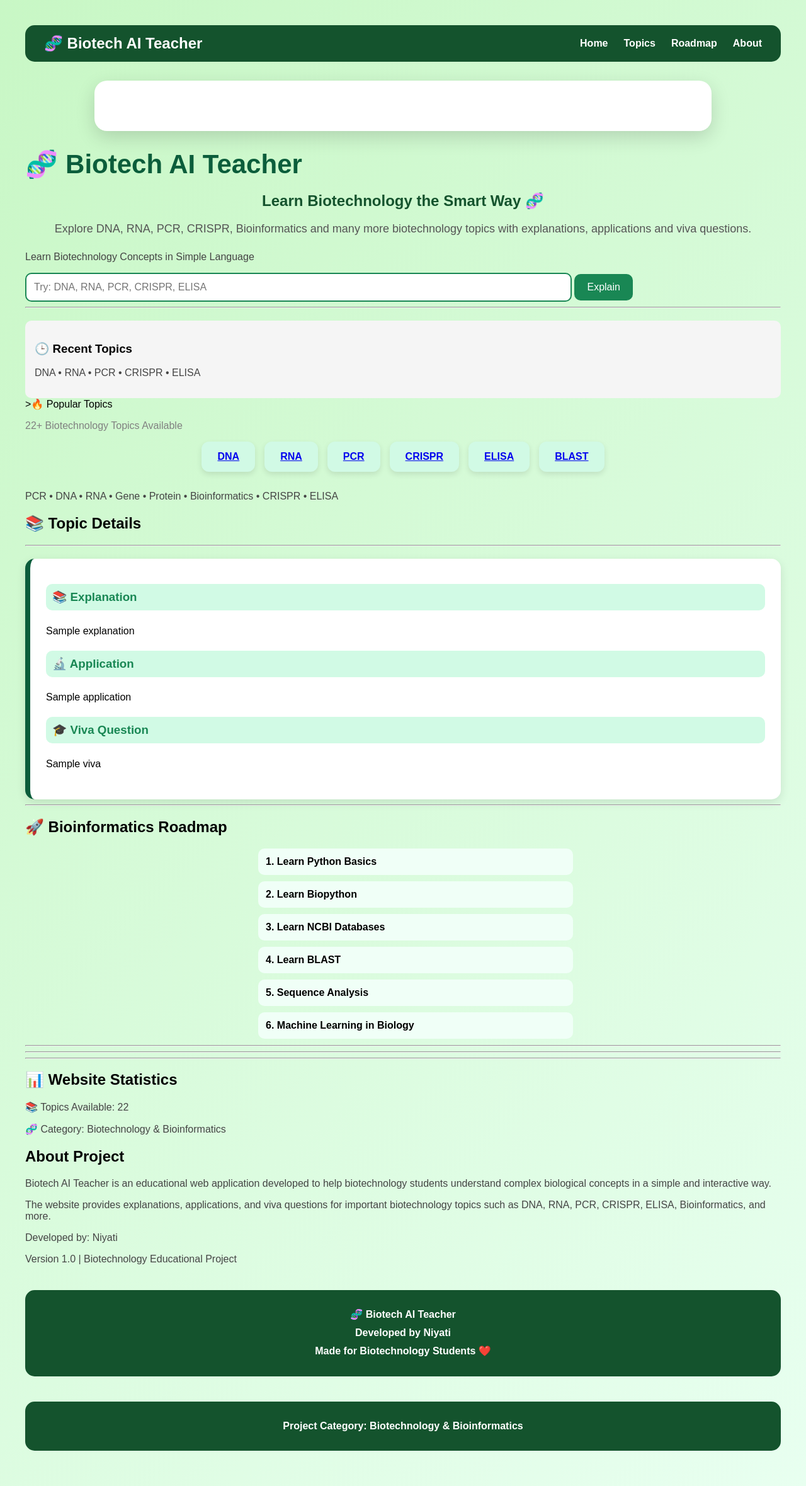
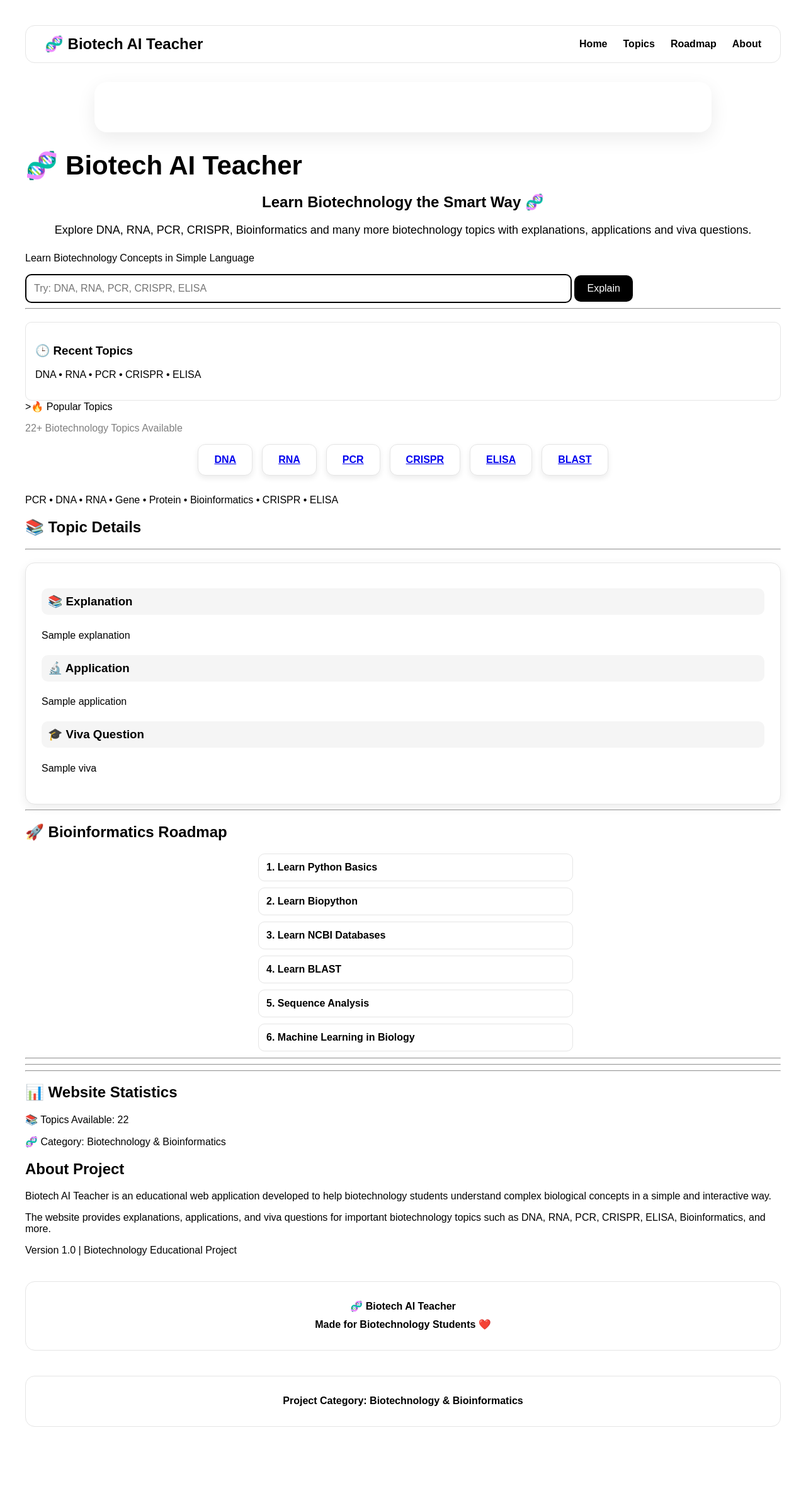
Before and after one commit to n6930012-netizen/biotech-ai-teacher, a Flask app: template templates/index.html in a window 1280 px wide. Shown: the whole page at 63% size. After the commit the page ends 2265 px from the top, so only its background shows below. Run offline with Flask 3, Linux system fonts and the light colour scheme; the template is opened without the code that fills it: most values are stand-ins (such as "Sample title", 1, 10 or a date in 2020).

Commit message:
Website updated

```diff
--- a/static/style.css
+++ b/static/style.css
@@ -1,67 +1,74 @@
 html{
     scroll-behavior: smooth;
 }
+
 body{
     font-family: Arial, sans-serif;
-    background: linear-gradient(135deg,#c8f7c5,#e8fff0);
+    background:#ffffff;
+    color:#000000;
     margin:0;
     padding:40px;
 }
+
 .container{
     max-width:900px;
     margin:auto;
-    background:white;
+    background:#ffffff;
     padding:40px;
     border-radius:20px;
-    box-shadow:0 10px 30px rgba(0,0,0,0.15);
+    box-shadow:0 10px 30px rgba(0,0,0,0.08);
     text-align:center;
+    color:#000000;
+    font-family: Arial, sans-serif;
 }
-
 h1{
-    color:#0f5132;
+    color:#000000;
 }
 
 input{
     width:60%;
     padding:12px;
-    border:2px solid #198754;
+    border:2px solid #000000;
     border-radius:10px;
+    background:#ffffff;
+    color:#000000;
 }
 
 button{
     padding:12px 20px;
-    background:#198754;
-    color:white;
+    background:#000000;
+    color:#ffffff;
     border:none;
     border-radius:10px;
     cursor:pointer;
 }
 
 button:hover{
-    background:#146c43;
+    background:#333333;
 }
 .result{
     margin-top:30px;
     padding:20px;
-    background:#f8fff8;
-    border-left:5px solid #198754;
+    background:#ffffff;
+    border-left:5px solid #000000;
     border-radius:10px;
     text-align:left;
 }
 
 .result h3{
-    color:#198754;
+    color:#000000;
 }
+
 /* HEADER */
 
 h1{
-    font-size: 42px;
-    color:#0b5d3b;
+    font-size:42px;
+    color:#000000;
     margin-bottom:10px;
 }
 
 p{
-    color:#444;
+    color:#000000;
 }
 
 /* FORM */
@@ -89,15 +96,15 @@ button:hover{
 .result{
     margin-top:30px;
     padding:25px;
-    background:white;
-    border-left:8px solid #0b5d3b;
+    background:#ffffff;
+    border-left:8px solid #000000;
     border-radius:15px;
-    box-shadow:0 8px 20px rgba(0,0,0,0.15);
+    box-shadow:0 8px 20px rgba(0,0,0,0.10);
 }
 
 .result h3{
-    color:#198754;
-    background:#d1fae5;
+    color:#000000;
+    background:#f5f5f5;
     padding:10px;
     border-radius:10px;
     margin-top:15px;
@@ -112,24 +119,25 @@ ol{
 }
 
 ol li{
-    background:#f0fff7;
+    background:#ffffff;
     margin:10px 0;
     padding:12px;
     border-radius:10px;
     list-style-position:inside;
     font-weight:bold;
+    border:1px solid #e5e5e5;
 }
 
 /* FOOTER */
-
 .footer{
     margin-top:40px;
-    color:#0b5d3b;
+    color:#000000;
     font-weight:bold;
 }
+
 .navbar{
-    background:#14532d;
-    color:white;
+    background:#ffffff;
+    color:#000000;
     padding:15px 30px;
 
     display:flex;
@@ -138,11 +146,14 @@ ol li{
 
     border-radius:15px;
     margin-bottom:30px;
+    border:1px solid #e5e5e5;
+
+    animation: slideDown 1s ease;
 }
 
 .navbar h2{
     margin:0;
-    color:white;
+    color:#000000;
 }
 
 .navbar ul{
@@ -154,15 +165,13 @@ ol li{
 }
 
 .navbar a{
-    color:white;
+    color:#000000;
     text-decoration:none;
     font-weight:bold;
 }
 
 .navbar a:hover{
-    color:#bbf7d0;
-    .navbar{
-    animation: slideDown 1s ease;
+    color:#666666;
 }
 
 @keyframes slideDown{
@@ -176,12 +185,24 @@ ol li{
         opacity:1;
     }
 }
+@keyframes slideDown{
+    from{
+        transform:translateY(-50px);
+        opacity:0;
+    }
+
+    to{
+        transform:translateY(0);
+        opacity:1;
+    }
 }
+
 .result pre{
     white-space: pre-wrap;
     font-family: Arial, sans-serif;
     line-height: 1.8;
 }
+
 .topics{
     display:flex;
     flex-wrap:wrap;
@@ -191,29 +212,34 @@ ol li{
 }
 
 .topic-card{
-    background:#d1fae5;
+    background:#ffffff;
     padding:15px 25px;
     border-radius:12px;
     font-weight:bold;
-    box-shadow:0 4px 10px rgba(0,0,0,0.1);
+    border:1px solid #e5e5e5;
+    box-shadow:0 4px 10px rgba(0,0,0,0.08);
     transition:0.3s;
-cursor:pointer;
+    cursor:pointer;
+}
+
 .topic-card:hover{
     transform:translateY(-5px);
+    box-shadow:0 6px 15px rgba(0,0,0,0.12);
 }
 
-}
 .footer{
     margin-top:40px;
     padding:20px;
-    background:#14532d;
-    color:white;
+    background:#ffffff;
+    color:#000000;
+    border:1px solid #e5e5e5;
     border-radius:12px;
     text-align:center;
     line-height:1.8;
 }
+
 .container{
-    animation: fadeIn 1.5s ease;
+    animation:fadeIn 1.5s ease;
 }
 
 @keyframes fadeIn{
@@ -227,51 +253,57 @@ cursor:pointer;
         transform:translateY(0);
     }
 }
+
 .hero-image{
     width:250px;
     display:block;
     margin:auto;
     border-radius:20px;
     margin-bottom:20px;
-}.topic-card{
-    transition: 0.3s;
-    cursor: pointer;
+    animation:float 3s ease-in-out infinite;
 }
+
+.topic-card{
+    transition:0.3s;
+    cursor:pointer;
+}
+
 .topic-card:hover{
-    transform: translateY(-5px);
-    box-shadow: 0px 5px 15px rgba(0,0,0,0.2);
+    transform:translateY(-5px);
+    box-shadow:0px 5px 15px rgba(0,0,0,0.15);
 }
+
 button{
-    transition: 0.3s;
+    transition:0.3s;
 }
 
 button:hover{
-    transform: scale(1.05);
-}
-.hero-image{
-    animation: float 3s ease-in-out infinite;
+    transform:scale(1.05);
 }
 
 @keyframes float{
     0%{
-        transform: translateY(0px);
+        transform:translateY(0px);
     }
+
     50%{
-        transform: translateY(-10px);
+        transform:translateY(-10px);
     }
+
     100%{
-        transform: translateY(0px);
+        transform:translateY(0px);
     }
 }
 .result{
-    background:white;
+    background:#ffffff;
     padding:25px;
     border-radius:15px;
-    box-shadow:0px 5px 15px rgba(0,0,0,0.1);
+    border:1px solid #e5e5e5;
+    box-shadow:0px 5px 15px rgba(0,0,0,0.08);
     margin-top:20px;
+    animation:fadeIn 0.8s ease;
+}
 
-    animation: fadeIn 0.8s ease;
-}
 @keyframes fadeIn{
     from{
         opacity:0;
@@ -283,34 +315,93 @@ button:hover{
         transform:translateY(0);
     }
 }
+
 .footer{
     margin-top:40px;
     padding:25px;
-    background:#14532d;
-    color:white;
+    background:#ffffff;
+    color:#000000;
     text-align:center;
     border-radius:15px;
+    border:1px solid #e5e5e5;
+}
+.footer h3{
+    color:#000000;
 }
 
-.footer h3{
-    color:white;
-}
 .hero-text{
     text-align:center;
     margin-bottom:25px;
 }
 
 .hero-text h2{
-    color:#14532d;
+    color:#000000;
 }
 
 .hero-text p{
-    color:#555;
+    color:#000000;
     font-size:18px;
 }
+
 .recent-searches{
     margin-top:20px;
     padding:15px;
-    background:#f5f5f5;
+    background:#ffffff;
+    border:1px solid #e5e5e5;
     border-radius:10px;
+    text-align:left;
 }
+@media screen and (max-width: 768px){
+
+    body{
+        padding:10px;
+    }
+
+    .container{
+        width:100%;
+        padding:20px;
+        box-sizing:border-box;
+    }
+
+    .navbar{
+        flex-direction:column;
+        gap:10px;
+        text-align:center;
+    }
+
+    .navbar ul{
+        flex-direction:column;
+        gap:10px;
+    }
+
+    input{
+        width:100%;
+        box-sizing:border-box;
+    }
+
+    button{
+        width:100%;
+        margin-top:10px;
+    }
+
+    .topics{
+        flex-direction:column;
+        align-items:center;
+    }
+
+    .topic-card{
+        width:90%;
+    }
+
+    .hero-image{
+        width:180px;
+    }
+
+    h1{
+        font-size:28px;
+    }
+
+    .hero-text h2{
+        font-size:22px;
+    }
+}
--- a/templates/index.html
+++ b/templates/index.html
@@ -6,6 +6,7 @@
     <title>Biotech AI Teacher</title>
     <link rel="stylesheet"
     href="{{ url_for('static', filename='style.css') }}">
+    <meta name="viewport" content="width=device-width, initial-scale=1.0">
 
 </head
 
@@ -144,14 +145,12 @@ The website provides explanations, applications, and viva questions for importan
 </p>
 
 <p>
-Developed by: Niyati
 <p>Version 1.0 | Biotechnology Educational Project</p>
 
 </p>
 
    <p class="footer">
 🧬 Biotech AI Teacher <br>
-Developed by Niyati <br>
 Made for Biotechnology Students ❤️
 <p class="footer">
 Project Category: Biotechnology & Bioinformatics
```
Also changed, not shown: requirements.txt (line endings or trailing spaces).
